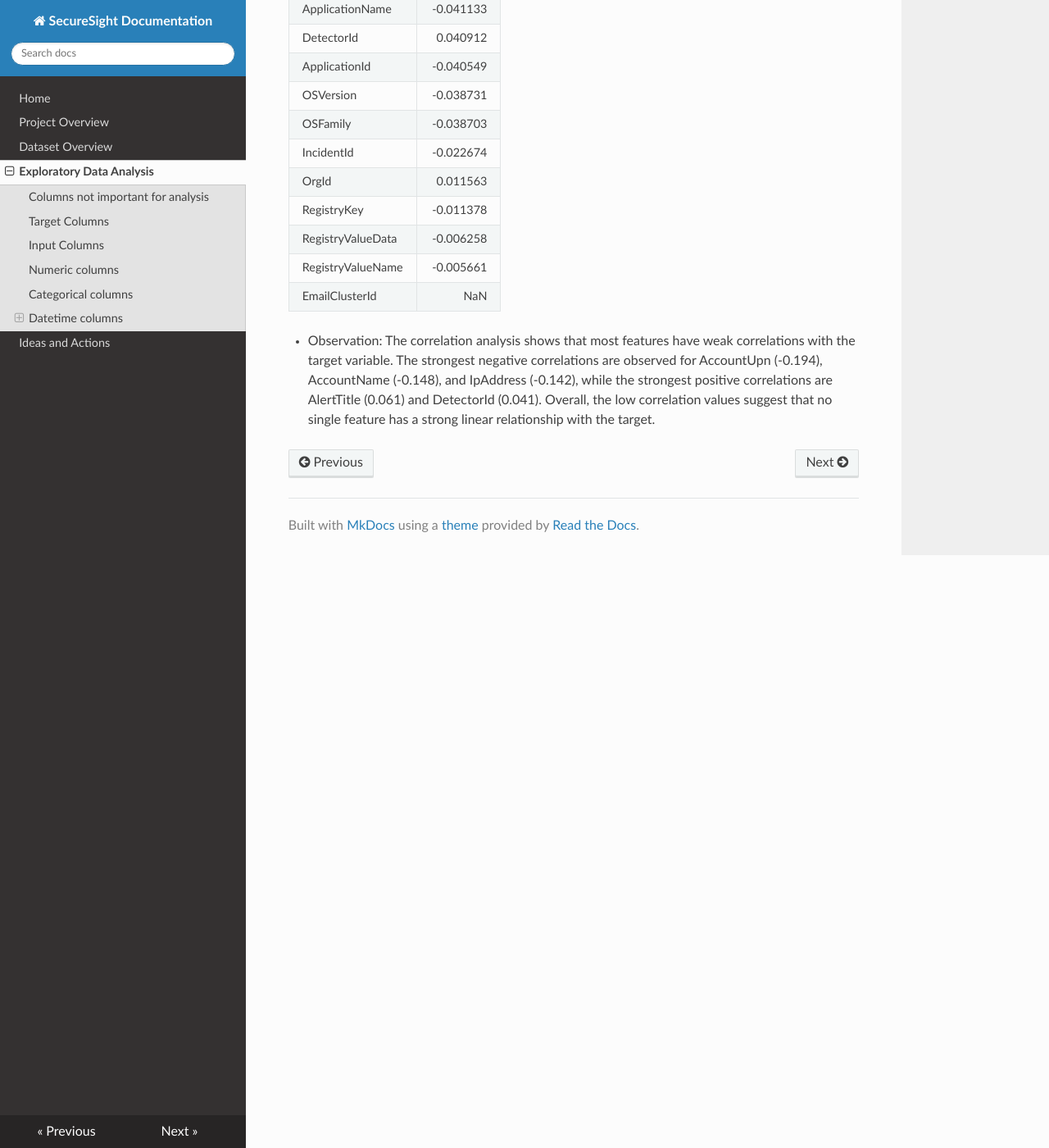
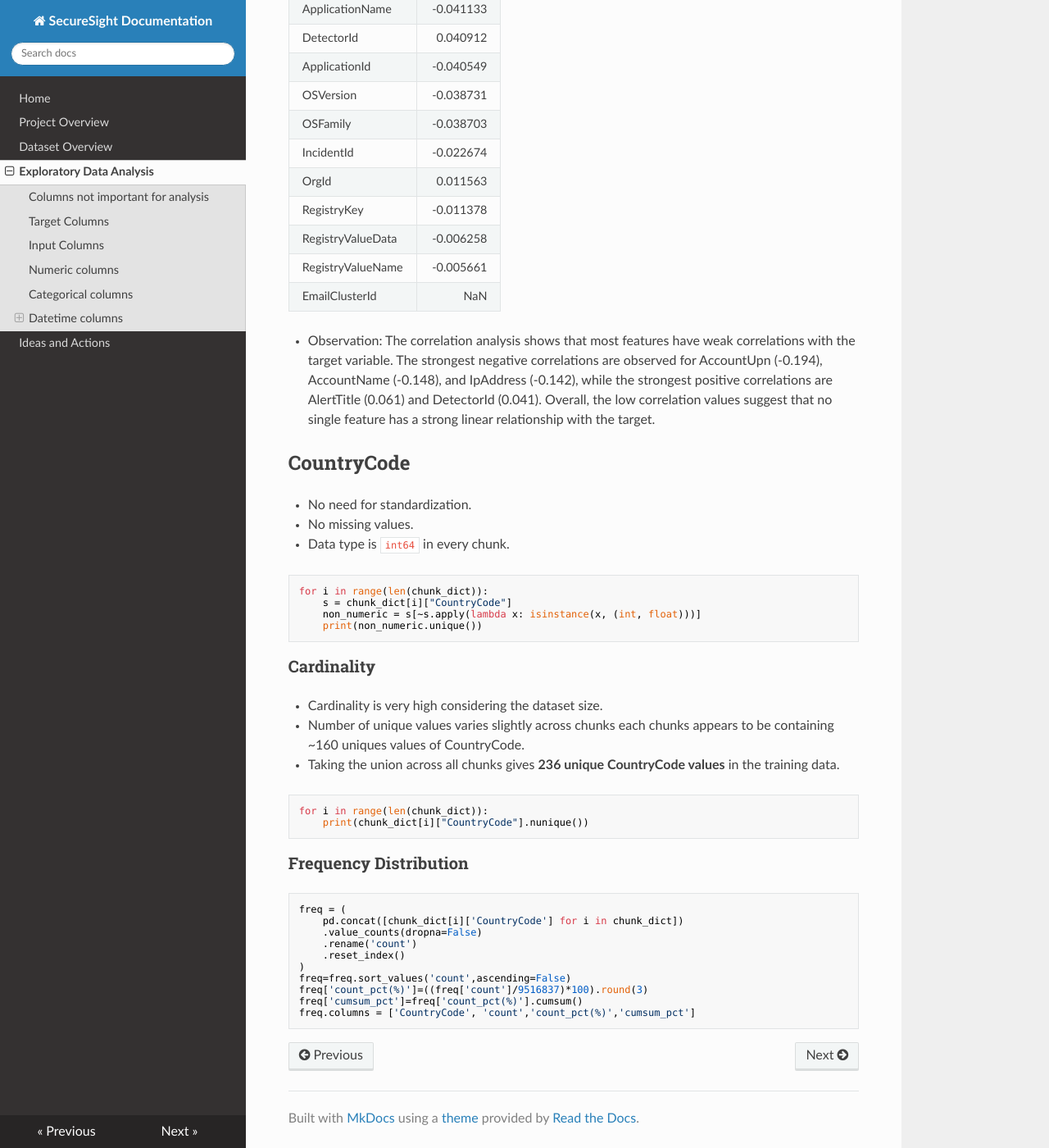
Before and after one commit to vkverma9534/SecureSight, an MkDocs documentation site: the page built from docs/eda.md, in a window 1280 px wide and 1400 px high, scrolled down 99443 px. Shown: the whole window at 82% size. Built offline with MkDocs 1.6.1, drawn with Linux system fonts in a browser that asks for light colours; nearby versions of some CDN libraries.

Commit message:
Added initial EDA section for SecureSight

````diff
--- a/docs/eda.md
+++ b/docs/eda.md
@@ -2984,3 +2984,42 @@ print(Url_corr)
 | EmailClusterId | NaN |
 
 - Observation: The correlation analysis shows that most features have weak correlations with the target variable. The strongest negative correlations are observed for AccountUpn (-0.194), AccountName (-0.148), and IpAddress (-0.142), while the strongest positive correlations are AlertTitle (0.061) and DetectorId (0.041). Overall, the low correlation values suggest that no single feature has a strong linear relationship with the target.
+
+## CountryCode
+
+- No need for standardization.
+- No missing values.
+- Data type is `int64` in every chunk.
+
+```python
+for i in range(len(chunk_dict)):
+    s = chunk_dict[i]["CountryCode"]
+    non_numeric = s[~s.apply(lambda x: isinstance(x, (int, float)))]
+    print(non_numeric.unique())
+```
+
+### Cardinality
+
+- Cardinality is very high considering the dataset size.
+- Number of unique values varies slightly across chunks each chunks appears to be containing ~160 uniques values of CountryCode.
+- Taking the union across all chunks gives **236 unique CountryCode values** in the training data.
+
+```python
+for i in range(len(chunk_dict)):
+    print(chunk_dict[i]["CountryCode"].nunique())
+```
+
+### Frequency Distribution
+
+```python
+freq = (
+    pd.concat([chunk_dict[i]['CountryCode'] for i in chunk_dict])
+    .value_counts(dropna=False)
+    .rename('count')
+    .reset_index()
+)
+freq=freq.sort_values('count',ascending=False)
+freq['count_pct(%)']=((freq['count']/9516837)*100).round(3)
+freq['cumsum_pct']=freq['count_pct(%)'].cumsum()
+freq.columns = ['CountryCode', 'count','count_pct(%)','cumsum_pct']
+```
````
Also changed, not shown: test.md (deleted, +0 -146 lines).
